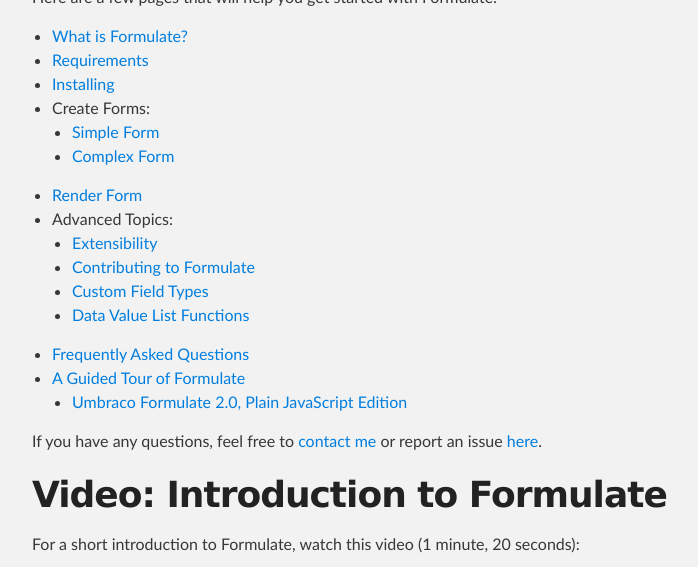
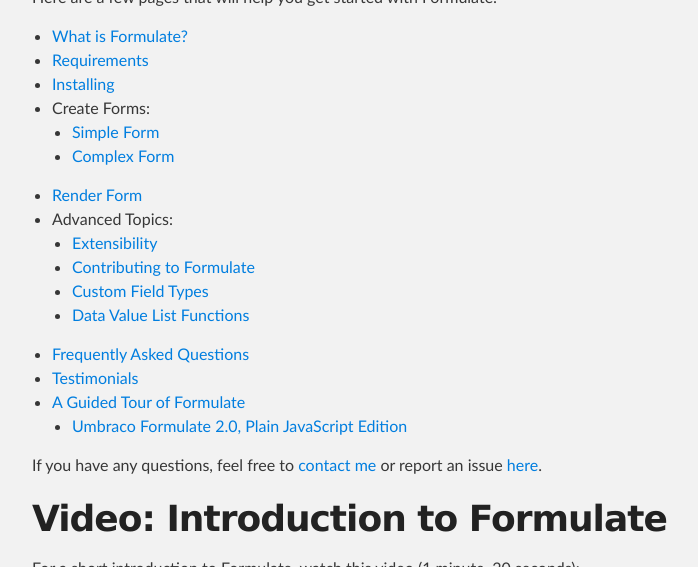
Before and after one commit to rhythmagency/formulate, a Jekyll site: the page built from index.md, in a window 1280 px wide and 900 px high, scrolled down 1132 px, cut to the strip 0-567 px from the top of the window. Shown: the whole strip, without its empty margins (288-986 px from the left). Built offline with Jekyll 4.4.1, drawn with Linux system fonts in a browser that asks for light colours.

Commit message:
Linked to testimonials from the homepage.

```diff
--- a/index.md
+++ b/index.md
@@ -23,6 +23,7 @@
   * [Custom Field Types](/articles/custom-field-types)
   * [Data Value List Functions](https://our.umbraco.org/projects/backoffice-extensions/formulate/formulate-questions/79633-formulate-036-just-released-data-value-list-functions)
 * [Frequently Asked Questions](/faq)
+* [Testimonials](/testimonials)
 * [A Guided Tour of Formulate](https://code101.net/a-guided-tour-of-umbraco-formulate-2016-edition-4a3ce6af6d36)
   * [Umbraco Formulate 2.0, Plain JavaScript Edition](https://code101.net/umbraco-formulate-2-0-plain-javascript-edition-ecdb1ef27ea1)
 
```
